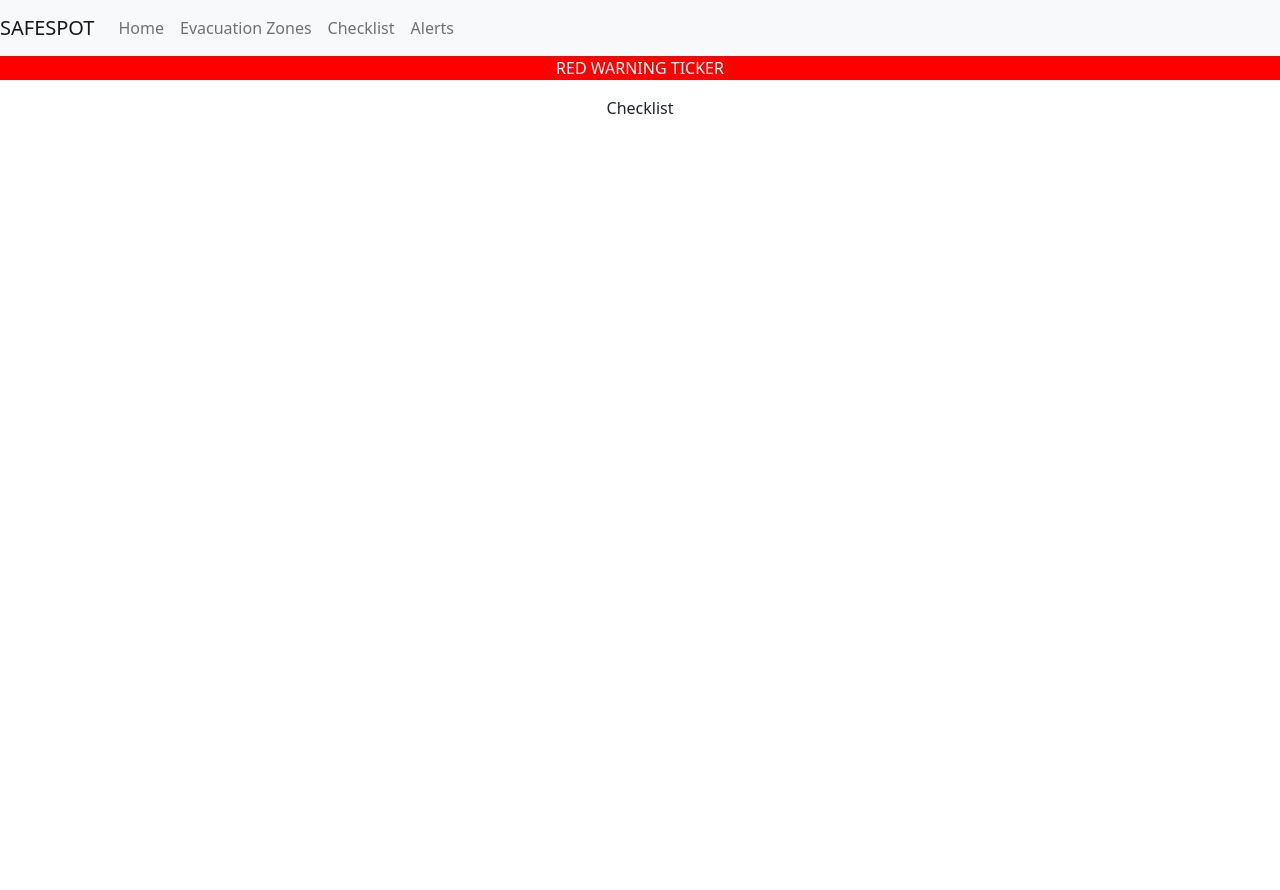
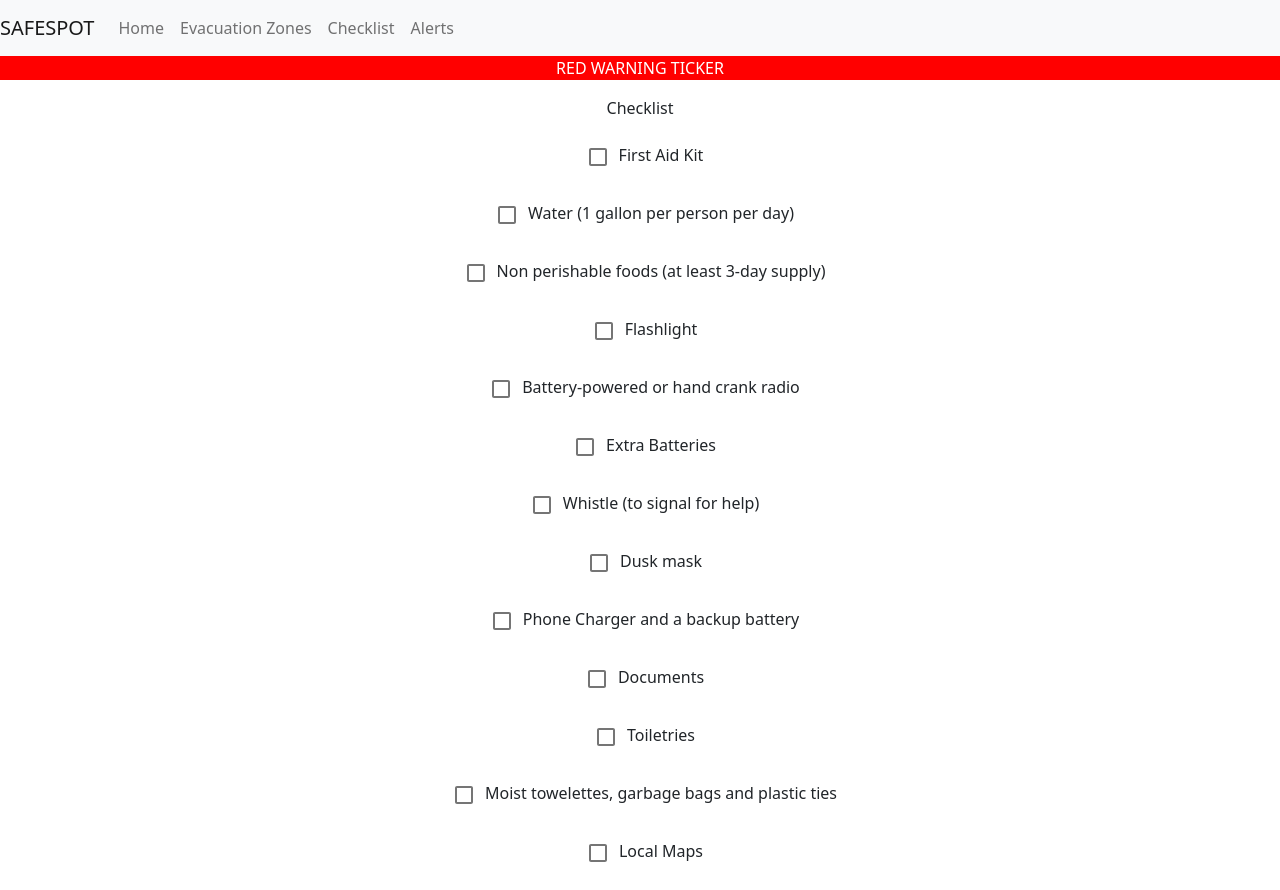
Before and after one commit to benritter522/blue-barracuda-client, a React (Create React App) app: page /checklist in a window 1280 px wide. Before the commit the page ends 800 px from the top, so only its background shows below. Built offline with nearby package versions, Linux system fonts and the light colour scheme.

Commit message:
basic checklist

```diff
--- a/package.json
+++ b/package.json
@@ -3,6 +3,7 @@
   "version": "0.1.0",
   "private": true,
   "dependencies": {
+    "@material-ui/core": "^4.11.4",
     "@react-google-maps/api": "^2.2.0",
     "@testing-library/jest-dom": "^5.11.4",
     "@testing-library/react": "^11.1.0",
--- a/src/Components/Checklist/index.js
+++ b/src/Components/Checklist/index.js
@@ -1,14 +1,48 @@
 // import material UI checkbox component (don't forget to yarn add whatever you need to install)
     // https://material-ui.com/components/checkboxes/ if you need some references.
+
+import Checkbox from '@material-ui/core/Checkbox';
 
 const Checklist = () => {
 
     // array of strings? array of objects which include strings and a 'checked' boolean saved as state variables? dealer's choice.
+    const basicKit = [
+        "First Aid Kit",
+        "Water (1 gallon per person per day)",
+        "Non perishable foods (at least 3-day supply)",
+        "Flashlight",
+        "Battery-powered or hand crank radio",
+        "Extra Batteries",
+        "Whistle (to signal for help)",
+        "Dusk mask",
+        "Phone Charger and a backup battery",
+        "Documents",
+        "Toiletries",
+        "Moist towelettes, garbage bags and plastic ties",
+        "Local Maps"
+    ];
 
     return(
         <div>
             <p>Checklist</p>
 
+            <div>
+                {
+                    basicKit.map((item, index) => {
+                        return(
+                            <div key={index}>
+                                <p style={{justifyContent: 'left'}}>
+                                    <Checkbox
+                                        color="primary"
+                                        inputProps={{ 'aria-label' : 'secondary checkbox'}}
+                                    />
+                                    {item}
+                                </p>
+                            </div>
+                        )
+                    })
+                }
+            </div>
             {/*
 
             map through array
```
Also changed, not shown: 1 other file (tests, documents, lock files or other folders).
